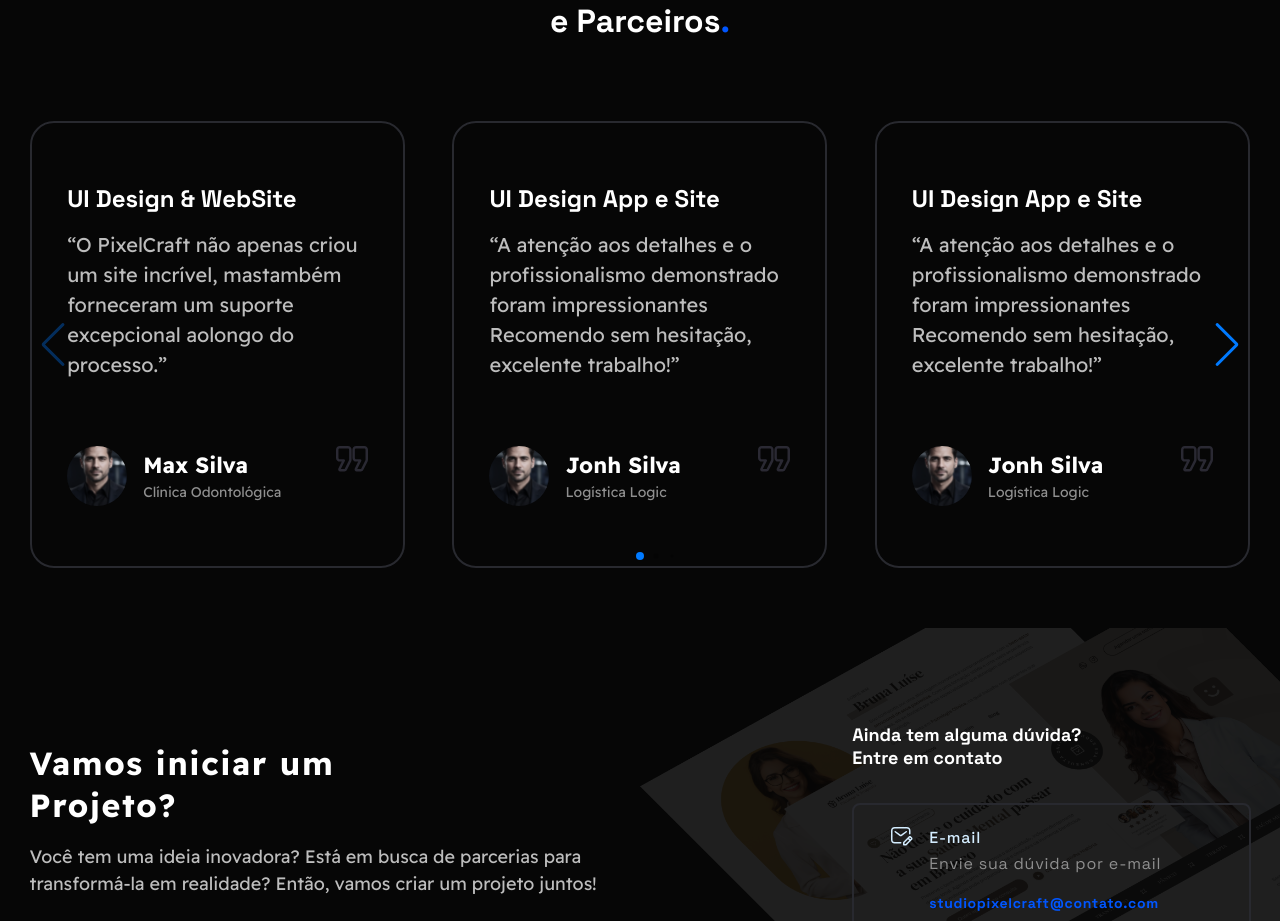
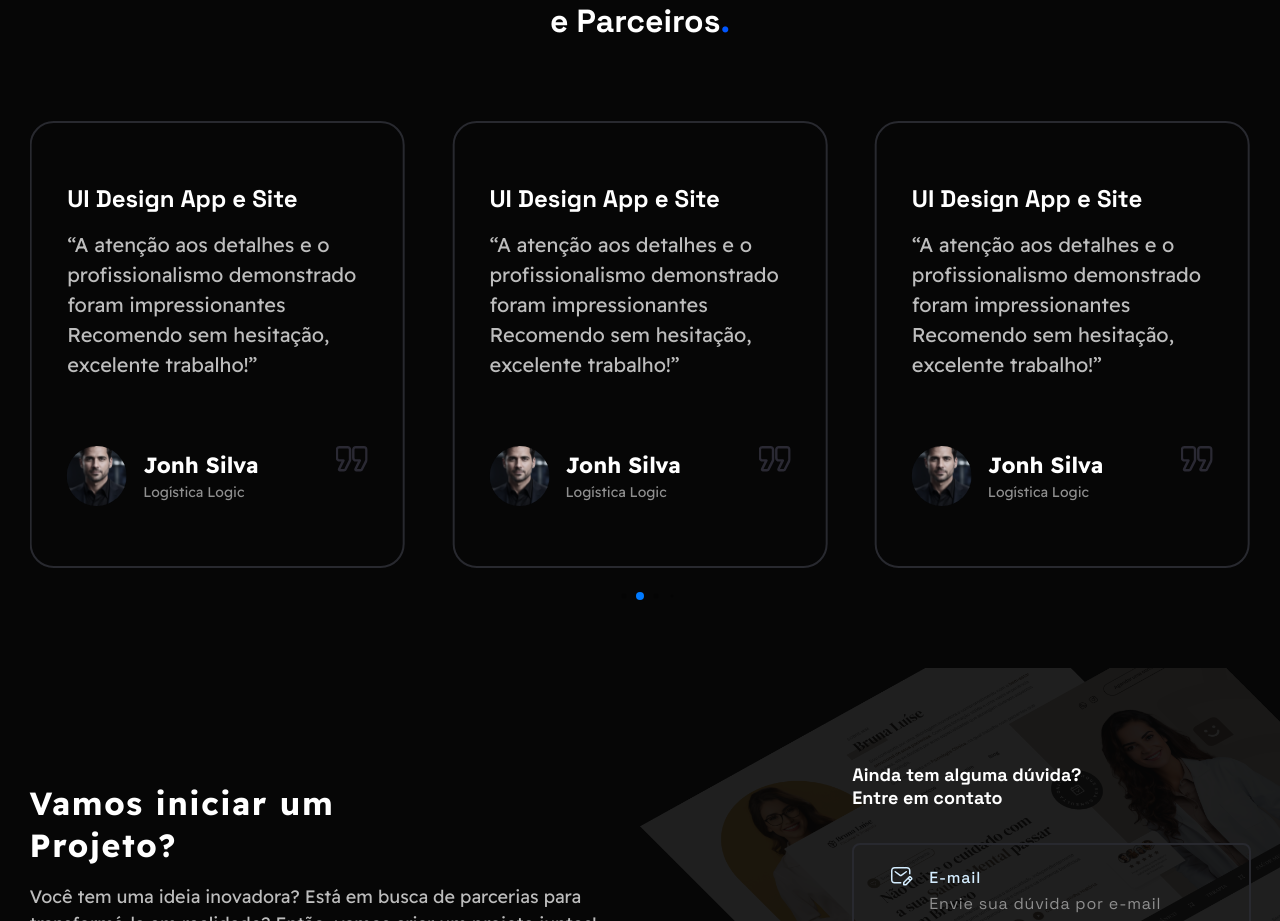
Before and after one commit to GabrielRodrigues-pd/PixelCraft, a Next.js app: page / in a window 1280 px wide. Shown: the part 4756-5677 px from the top of the page. Built offline with nearby package versions, Linux system fonts and the light colour scheme.

Commit message:
Alteração e Animação Slide
Alteração do Slide

```diff
--- a/src/components/Slider/index.tsx
+++ b/src/components/Slider/index.tsx
@@ -6,7 +6,7 @@ import styles from "./slider.module.scss";
 import CardRating from "../Cards/CardRating";
 import Image, { StaticImageData } from "next/image";
 import Icon1 from "@/assets/png/imgIcon.png";
-import { Navigation, Pagination, Scrollbar, A11y } from "swiper/modules";
+import { Navigation, Pagination, Scrollbar, A11y, Autoplay } from "swiper/modules";
 import { Swiper, SwiperSlide } from "swiper/react";
 import "swiper/css";
 import { SwiperProps } from "./SwiperProps";
@@ -40,13 +40,17 @@ const Slider: React.FC<SwiperProps> = ({ slides }) => {
   return (
     <div className={styles.container}>
       <Swiper
-        modules={[Navigation, Pagination, Scrollbar, A11y]}
+        modules={[Navigation, Pagination, Scrollbar, A11y, Autoplay]}
         spaceBetween={46}
         slidesPerView={slidePerView}
-        navigation={true}
+        //navigation={true}
         pagination={{ dynamicBullets: true }}
         scrollbar={{ draggable: true }}
         className={styles.slider}
+        autoplay={{
+          delay: 2500,
+          disableOnInteraction: false,
+        }}
         // onSwiper={}
         // onSlideChange={() => }
       >
--- a/src/components/Slider/slider.module.scss
+++ b/src/components/Slider/slider.module.scss
@@ -11,7 +11,7 @@
     max-width: 37.5rem;
     padding: 6rem 3.5rem;
     border-radius: 2.4rem;
-    margin: 0 auto 0 auto;
+    margin: 0 auto 4rem auto;
     border: 2px solid $gray_btn;
     height: 44.7rem;
     display: flex;
@@ -20,7 +20,7 @@
     cursor: pointer;
     transition: 0.2s;
 
-    &:hover {
+    &:hover{
       background-color: $white;
 
       h2 {
```
